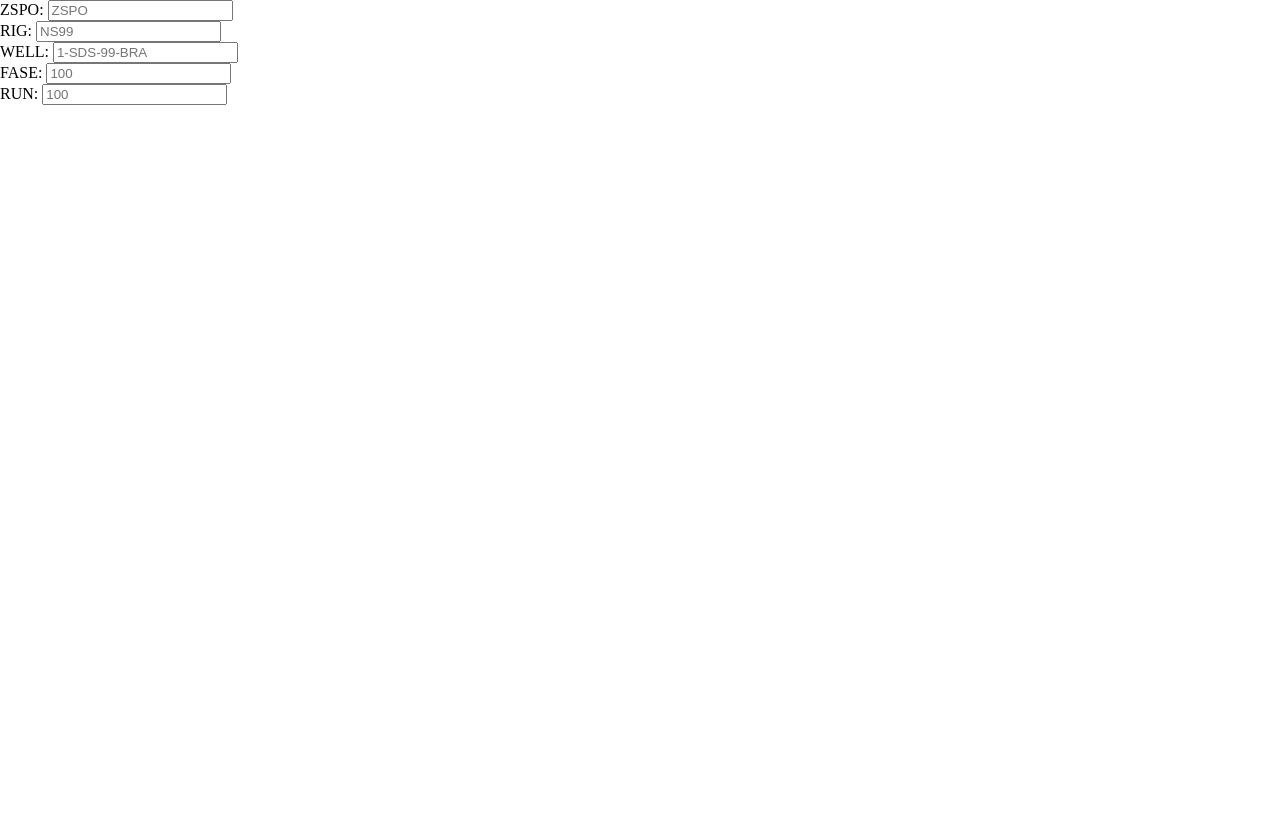
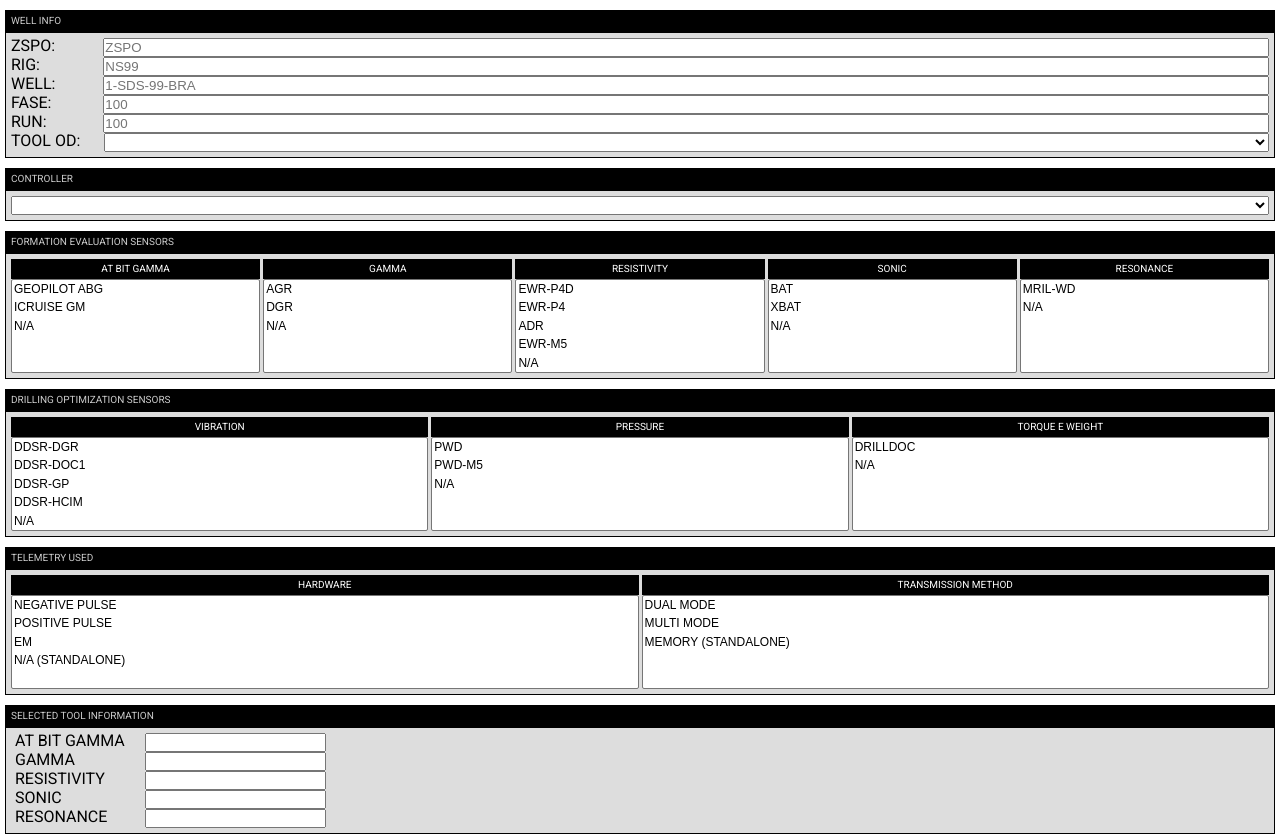
Before and after one commit to fbmarinho/georeport, a plain HTML site: page index.html in a window 1280 px wide. Before the commit the page ends 800 px from the top, so only its background shows below. Drawn offline with nearby package versions, Linux system fonts and the light colour scheme.

Commit message:
added drilling sensors section

```diff
--- /dev/null
+++ b/data.js
@@ -0,0 +1,224 @@
+const controller = [
+  {
+    name: "HCIM",
+    checked: true,
+    memory: {
+      type: "ECMB",
+      capacity: 4096
+    },
+    battery: {
+      capacity: 96,
+      charge: 95.98
+    }
+  }
+];
+
+const fedata = [
+	{
+  	type: "At Bit Gamma",
+    battery: false,
+    memmory: false,
+    tools: [
+ 			{	name: "GeoPilot ABG", curves: [
+      	"R|ABG|Gamma Ray|ABGC|GeoPilot At Bit Gamma Ray (api)",
+        "M|ABG|Gamma Ray|ABGC|GeoPilot At Bit Gamma Ray (api)",
+      ], checked: false},
+      {	name: "ICruise GM", curves: [
+      	"R|RG GR RT|Gamma Ray|ABGC|ICruise At Bit Gamma Ray (api)",
+        "M|RG GM Bulk|Gamma Ray|ABGC|ICruise At Bit Gamma Ray (api)",
+      ], checked: false},
+      {	name: "N/A", curves: [], checked: true},
+    ]
+  },
+	{
+  	type: "Gamma",
+    battery: false,
+    memmory: false,
+    tools: [
+    	{	name: "AGR", curves: [], checked: false},
+      {	name: "DGR", curves: [
+      	"R|DGR|Gamma Ray|SGRC|DGR Combined Gamma Ray (api)",
+				"M|DGR|Gamma Ray|SGRC|DGR Combined Gamma Ray (api)",
+      ],
+      checked: false},
+      {	name: "N/A", curves: [], checked: true},
+    ]
+  },
+  {
+  	type: "Resistivity",
+    battery: false,
+    memmory: false,
+    tools: [
+    	{	name: "EWR-P4D", curves: [
+      	"R|EWR 42T|EWR Phase Res|R42P|EWR 42in Phase Resistivity 1Mhz (Ohm.m)",
+        "R|EWR 30T|EWR Phase Res|R30P|EWR 30in Phase Resistivity 2Mhz (Ohm.m)",
+        "R|EWR 24T|EWR Phase Res|R24P|EWR 24in Phase Resistivity 2Mhz (Ohm.m)",
+        "R|EWR 18T|EWR Phase Res|R18P|EWR 18in Phase Resistivity 2Mhz (Ohm.m)",
+				"R|EWR 42T|EWR Atten Res|R42A|EWR 42in Attenuation Resistivity 1Mhz (Ohm.m)",
+        "R|EWR 30T|EWR Atten Res|R30A|EWR 30in Attenuation Resistivity 2Mhz (Ohm.m)",
+        "R|EWR 24T|EWR Atten Res|R24A|EWR 24in Attenuation Resistivity 2Mhz (Ohm.m)",
+        "R|EWR 18T|EWR Atten Res|R18A|EWR 18in Attenuation Resistivity 2Mhz (Ohm.m)",
+				"M|EWR 42T|EWR Phase Res|R42P|EWR 42in Phase Resistivity 1Mhz (Ohm.m)",
+        "M|EWR 30T|EWR Phase Res|R30P|EWR 30in Phase Resistivity 2Mhz (Ohm.m)",
+        "M|EWR 24T|EWR Phase Res|R24P|EWR 24in Phase Resistivity 2Mhz (Ohm.m)",
+        "M|EWR 18T|EWR Phase Res|R18P|EWR 18in Phase Resistivity 2Mhz (Ohm.m)",
+        "M|EWR 42T|EWR Atten Res|R42A|EWR 42in Attenuation Resistivity 1Mhz (Ohm.m)",
+        "M|EWR 30T|EWR Atten Res|R30A|EWR 30in Attenuation Resistivity 2Mhz (Ohm.m)",
+        "M|EWR 24T|EWR Atten Res|R24A|EWR 24in Attenuation Resistivity 2Mhz (Ohm.m)",
+        "M|EWR 18T|EWR Atten Res|R18A|EWR 18in Attenuation Resistivity 2Mhz (Ohm.m)",
+      ],
+      checked: false},
+      {	name: "EWR-P4", curves: [
+      	"R|EWR 39T|EWR Phase Res|R39P|EWR 39in Phase Resistivity 1Mhz (Ohm.m)",
+        "R|EWR 27T|EWR Phase Res|R27P|EWR 27in Phase Resistivity 2Mhz (Ohm.m)",
+        "R|EWR 15T|EWR Phase Res|R15P|EWR 15in Phase Resistivity 2Mhz (Ohm.m)",
+        "R|EWR 09T|EWR Phase Res|R09P|EWR 09in Phase Resistivity 2Mhz (Ohm.m)",
+				"R|EWR 39T|EWR Atten Res|R39A|EWR 39in Attenuation Resistivity 1Mhz (Ohm.m)",
+        "R|EWR 27T|EWR Atten Res|R27A|EWR 27in Attenuation Resistivity 2Mhz (Ohm.m)",
+        "R|EWR 15T|EWR Atten Res|R15A|EWR 15in Attenuation Resistivity 2Mhz (Ohm.m)",
+        "R|EWR 09T|EWR Atten Res|R09A|EWR 09in Attenuation Resistivity 2Mhz (Ohm.m)",
+        "M|EWR 39T|EWR Phase Res|R39P|EWR 39in Phase Resistivity 1Mhz (Ohm.m)",
+        "M|EWR 27T|EWR Phase Res|R27P|EWR 27in Phase Resistivity 2Mhz (Ohm.m)",
+        "M|EWR 15T|EWR Phase Res|R15P|EWR 15in Phase Resistivity 2Mhz (Ohm.m)",
+        "M|EWR 09T|EWR Phase Res|R09P|EWR 09in Phase Resistivity 2Mhz (Ohm.m)",
+				"M|EWR 39T|EWR Atten Res|R39A|EWR 39in Attenuation Resistivity 1Mhz (Ohm.m)",
+        "M|EWR 27T|EWR Atten Res|R27A|EWR 27in Attenuation Resistivity 2Mhz (Ohm.m)",
+        "M|EWR 15T|EWR Atten Res|R15A|EWR 15in Attenuation Resistivity 2Mhz (Ohm.m)",
+        "M|EWR 09T|EWR Atten Res|R09A|EWR 09in Attenuation Resistivity 2Mhz (Ohm.m)",
+      ], checked: false},
+      {	name: "ADR", curves: [
+      	"R|ADR Comp Avg RT|PRes125K48in|RL48P|ADR 48in Phase Resistivity 125Khz (Ohm.m)",
+        "R|ADR Comp Avg RT|ARes125K48in|RL48A|ADR 48in Attenuation Resistivity 125Khz (Ohm.m)",
+        "R|ADR Comp Avg RT|PRes2M48in|RH48P|ADR 48in Phase Resistivity 2Mhz (Ohm.m)",
+        "R|ADR Comp Avg RT|ARes2M48in|RH48A|ADR 48in Attenuation Resistivity 2Mhz (Ohm.m)",
+        "R|ADR Comp Avg RT|PRes2M32in|RH32P|ADR 32in Phase Resistivity 2Mhz (Ohm.m)",
+        "R|ADR Comp Avg RT|ARes2M32in|RH32A|ADR 32in Attenuation Resistivity 2Mhz (Ohm.m)",
+        "R|ADR Comp Avg RT|PRes2M16in|RH16P|ADR 16in Phase Resistivity 2Mhz (Ohm.m)",
+        "R|ADR Comp Avg RT|ARes2M16in|RH16A|ADR 16in Attenuation Resistivity 2Mhz (Ohm.m)",
+        "M|ADR Comp Av 48L|Avg Phase Res|RL48P|ADR 48in Phase Resistivity 125Khz (Ohm.m)",
+        "M|ADR Comp Av 48L|Avg Atten Res|RL48A|ADR 48in Attenuation Resistivity 125Khz (Ohm.m)",
+        "M|ADR Comp Av 48H|Avg Phase Res|RH48P|ADR 48in Phase Resistivity 2Mhz (Ohm.m)",
+        "M|ADR Comp Av 48H|Avg Atten Res|RH48A|ADR 48in Attenuation Resistivity 2Mhz (Ohm.m)",
+        "M|ADR Comp Av 32H|Avg Phase Res|RH32P|ADR 32in Phase Resistivity 2Mhz (Ohm.m)",
+        "M|ADR Comp Av 32H|Avg Atten Res|RH32A|ADR 32in Attenuation Resistivity 2Mhz (Ohm.m)",
+        "M|ADR Comp Av 16H|Avg Phase Res|RH16P|ADR 16in Phase Resistivity 2Mhz (Ohm.m)",
+        "M|ADR Comp Av 16H|Avg Atten Res|RH16A|ADR 16in Attenuation Resistivity 2Mhz (Ohm.m)",
+        ], checked: true},
+      {	name: "EWR-M5", curves: [], checked: false},
+      {	name: "N/A", curves: [], checked: true},
+    ]
+  },
+  {
+  	type: "Sonic",
+    battery: true,
+    memmory: true,
+    tools: [
+    	{	name: "BAT", curves: [
+      	"R|BAT Sonic RT|Comp Slowness|DTC|BAT Compressional Slowness (uspf)",
+        "R|BAT Sonic RT|Shear Slowness|DTS|BAT Shear Slowness (uspf)",
+        "M|BAT Studio|DTC|DTC|BAT Compressional Slowness (uspf)",
+        "M|BAT Studio|DTC|DTS|BAT Shear Slowness (uspf)",
+      ], checked: false},
+      {	name: "XBAT", curves: [
+      	"R|XBAT RT|Comp Slowness|XDTC|XBAT Compressional Slowness (uspf)",
+        "R|XBAT RT|Shear Slowness|XDTS|XBAT Shear Slowness (uspf)",
+        "M|XBAT Studio|DTC|XDTC|XBAT Compressional Slowness (uspf)",
+        "M|XBAT Studio|DTC|XDTS|XBAT Shear Slowness (uspf)",
+      ], checked: false},
+      {	name: "N/A", curves: [], checked: true},
+    ]
+  },
+  {
+  	type: "Resonance",
+    battery: true,
+    memmory: true,
+    tools: [
+    	{	name: "MRIL-WD", curves: [
+      	"R|MRIL-WD Spectra|MPHIT1|MPHIT1|MRIL-WD Effective Porosity (pu)",
+        "R|MRIL-WD Spectra|MFFIT1|MFFIT1|MRIL-WD Free Fluid Porosity (pu)",
+        "R|MRIL-WD Spectra|T1 Perm|MPERMT1|MRIL-WD Permeability (mD)",
+        "R|MRIL-WD Spectra|Poros Total|MSIGT1|MRIL-WD Total Porosity (pu)",
+        "R|MRIL-WD Spectra|T1 Sm Spectra|T1DIST|MRIL-WD Distribution (ms)",
+        "R|MRIL-WD Spectra|MLOGMT1|T1LM|MRIL-WD Distribution Log Mean (ms)",
+      ], checked: true},
+      {	name: "N/A", curves: [], checked: true},
+    ]
+  },
+];
+
+const drilling = [
+	{
+  	name: "Vibration",
+    multiple: true,
+    tools: [
+ 			{	name: "DDSr-DGR", curves: [], checked: false},
+      {	name: "DDSr-DOC1", curves: [], checked: false},
+      {	name: "DDSr-GP", curves: [], checked: false},
+      {	name: "DDSr-HCIM", curves: [], checked: false},
+      {	name: "N/A", curves: [], checked: false},
+    ]
+  },
+  {
+  	name: "Pressure",
+    battery: false,
+    memmory: false,
+    tools: [
+    	{	name: "PWD", curves: [], checked: true},
+      {	name: "PWD-M5", curves: [], checked: true},
+      {	name: "N/A", curves: [], checked: true},
+    ]
+  },
+  {
+  	name: "Torque e Weight",
+    tools: [
+    	{	name: "DRILLDOC", curves: [], checked: true},
+      {	name: "N/A", curves: [], checked: true},
+    ]
+  }
+];
+
+const telemetry = [
+  {
+    name: "NEGATIVE PULSE",
+    checked: true,
+    limits: {
+      lcm: "40 lb/bbl Fine/Medium"
+    },
+    battery: 46,
+  },
+  {
+    name: "POSITIVE PULSE",
+    checked: false,
+    limits: {
+      lcm: "120 lb/bbl Fine/Medium"
+    },
+    battery: null,
+  },
+  {
+    name: "EM",
+    checked: false,
+    limits: {
+      lcm: "120 lb/bbl Fine/Medium"
+    },
+    battery: null,
+  },
+  {
+    name: "N/A (Standalone)",
+    checked: false,
+  }
+];
+
+const transmission = [
+  {
+    name: "Dual Mode",
+    checked: true,
+  },
+  {
+    name: "Multi mode",
+    checked: false,
+  },
+  {
+    name: "Memory (Standalone)",
+    checked: false,
+  }
+]
--- a/index.html
+++ b/index.html
@@ -1,23 +1,47 @@
 <!DOCTYPE html>
 <html>
 <head>
-  <title>Halliburton usefull links</title>
+  <title>GEOREPORT - M/LWD Tool information</title>
   <link rel="preconnect" href="https://fonts.gstatic.com">
   <link href="https://fonts.googleapis.com/css2?family=Roboto&display=swap" rel="stylesheet">
   <link rel="stylesheet" href="https://cdn.jsdelivr.net/npm/reset-css@5.0.1/reset.css">
   <link rel="stylesheet" href="style.css">
   </head>
+  <script type="text/javascript" src="data.js"></script>
   <script type="text/javascript" src="script.js"></script>
 <body>
-  <div>
-    <div class="header fields">
+    <span class="section title">Well info</span>
+    <div id="header" class="section">
       <div><span>ZSPO:</span> <input class="wellinfo" type="text" name="zspo" placeholder="ZSPO" /></div>
       <div><span>RIG:</span> <input class="wellinfo" type="text" name="rig" placeholder="NS99" /></div>
       <div><span>WELL:</span> <input class="wellinfo" type="text" name="well" placeholder="1-SDS-99-BRA" /></div>
       <div><span>FASE:</span> <input class="wellinfo" type="text" name="fase" placeholder="100" /></div>
       <div><span>RUN:</span> <input class="wellinfo" type="text" name="run" placeholder="100" /></div>
+      <div>
+        <span>TOOL OD:</span>
+        <select class="wellinfo">
+          <option value="9.5" selected>9 1/2"</option>
+          <option value="8">8"</option>
+          <option value="6.75">6 3/4"</option>
+        </select>
+      </div>
     </div>
-  </div>
+
+    <span class="section title">Controller</span>
+    <div id="controller" class="section"></div>
+
+    <span class="section title">Formation Evaluation Sensors</span>
+    <div id="fedata" class="section"></div>
+
+    <span class="section title">Drilling Optimization Sensors</span>
+    <div id="drilling" class="section"></div>
+
+    <span class="section title">Telemetry used</span>
+    <div id="telemetry" class="section"></div>
+
+
+    <span class="section title">Selected Tool information</span>
+    <div id="tooldata" class="section"></div>
 </body>
 </body>
 </html>
--- a/script.js
+++ b/script.js
@@ -1,5 +1,8 @@
 HTMLCollection.prototype.forEach = Array.prototype.forEach
 HTMLCollection.prototype.filter = Array.prototype.filter
+String.prototype.toNameFormat = function () {
+  return this.replace(/-|\s+/g, '').toLowerCase()
+}
 
 //Debounce function
 var debounce = (callback, wait = 250) => {
@@ -10,19 +13,177 @@ var debounce = (callback, wait = 250) => {
   };
 };
 
+
+
+//Input Creation
+function createInput(measurement){
+  var container = document.createElement("div");
+  container.classList.add("input");
+
+  var label = measurement.type;
+  var name = "serial_"+measurement.type.toNameFormat();
+
+  var input = document.createElement("input");
+  input.type = "text";
+  input.id = name;
+  input.name = name;
+
+  var title = document.createElement('label');
+  title.setAttribute("for", name);
+  title.innerText = label;
+
+  container.appendChild(title)
+  container.appendChild(input)
+
+  return container;
+}
+
+// Selector Creation
+function createSelector(name, title, items, length=5, multiple=false){
+
+  //Create container
+  var container = document.createElement("div");
+  container.classList.add("selector");
+
+  //Create title if informed
+  if(title){
+    var span = document.createElement("span");
+    span.innerHTML = title;
+    span.classList.add("title");
+    container.appendChild(span);
+  }
+
+  //Do we have items ?
+  if (items?.length>0) {
+
+    //Create select
+    var select = document.createElement("select");
+      select.name = name;
+      select.multiple = multiple;
+      select.size = items.length > length ? items.length : length;
+
+    items.forEach((item)=>{
+      console.log(item.name)
+      var container = document.createElement("option");
+      container.innerHTML = item.name;
+      container.value = item.name.toNameFormat();
+      container.selected = item.checked;
+
+      select.appendChild(container);
+
+    })
+
+    container.appendChild(select);
+  }  else {
+    var text = document.createTextNode("No items found");
+    container.appendChild(text);
+  }
+
+  return container;
+}
+
+
+
+function getSavedData(){
+  const get = async (e) => {
+    var saved = await localStorage.getItem(e.name);
+    e.value = saved ? saved : '';
+  }
+  document.getElementsByTagName("input").forEach(get);
+  document.getElementsByTagName("select").forEach(get);
+}
+
+
 //DOM Loaded
 document.addEventListener("DOMContentLoaded", function() {
 
-  document.getElementsByTagName("input").forEach(async (input) => {
-    //Persist data when edited
-    input.addEventListener("input",debounce(async ()=>{
-      await localStorage.setItem(input.name, input.value);
+  function parseCurveData(string){
+    //String format "description|record|variable|minemonic|label"
+    var data = typeof string == "string" ? string.split("|") : [];
+    if(data.length !== 5) return {error: "bad string format"}
+    return {
+      description:  data[0],
+      record:       data[1],
+      variable:     data[2],
+      minemonic:    data[3],
+      label:        data[4]
+    };
+  }
+
+  var controller_container = document.getElementById("controller");
+  var fedata_container = document.getElementById("fedata");
+  var drilling_container = document.getElementById("drilling");
+  var telemetry_container = document.getElementById("telemetry");
+  var tooldata_container = document.getElementById("tooldata");
+
+  //Create controller data
+  function generateController(){
+    controller_container.innerHTML = "";
+    controller_container.appendChild(createSelector("controller", null, controller, 1));
+  }
+
+  //Create FE Data
+  function generateFedata(){
+    fedata_container.innerHTML = "";
+    fedata.map((measure)=>{
+      var name = measure.type.toNameFormat();
+      var title = measure.type;
+      fedata_container.appendChild(
+        createSelector(name,title,measure.tools)
+        );
+    })
+  }
+
+  //Create Drillling Data
+  function generateDrilling(){
+    drilling_container.innerHTML = "";
+    drilling.map((tool)=>{
+      var name = tool.name.toNameFormat();
+      var title = tool.name;
+      drilling_container.appendChild(
+        createSelector(name,title,tool.tools, 5, tool.multiple));
+    })
+  }
+
+  function generateToolData(){
+    tooldata_container.innerHTML = "";
+    fedata.map((measure)=>{
+      var saved = localStorage.getItem(measure.type.toNameFormat());
+      if(saved !== "n/a") tooldata_container.appendChild(createInput(measure))
+    })
+  }
+
+  function generateTelemetry(){
+    telemetry_container.innerHTML = "";
+    telemetry_container.appendChild(createSelector("telemetry", "Hardware", telemetry));
+    telemetry_container.appendChild(createSelector("transmission", "Transmission Method", transmission));
+  }
+
+  generateController();
+  generateFedata();
+  generateDrilling();
+  generateToolData();
+  generateTelemetry();
+
+  document.getElementsByTagName("select").forEach(async (e) => {
+    //Persist data when changed
+    e.addEventListener("change",debounce(async (e)=>{
+      var values = [];
+      var selected = e.target.options.filter((x)=>x.selected).map((e)=>values.push(e.value));
+      await localStorage.setItem(e.target.name, values.join());
+      generateToolData();
+      //getSavedData();
     }, 500));
-
-    //Get Saved Data if exists
-     var saved = await localStorage.getItem(input.name);
-     input.value = saved ? saved : ''
   });
 
+  //Persist data when edited
+  document.getElementsByTagName("input").forEach(async (e) => {
+    e.addEventListener("input",debounce(async ()=>{
+      await localStorage.setItem(e.name, e.value);
+      getSavedData();
+    }, 500));
+  });
+
+  getSavedData();
 
 });
--- a/style.css
+++ b/style.css
@@ -0,0 +1,130 @@
+* {
+  margin: 0px;
+  padding: 0px;
+  box-sizing: none;
+  text-transform: uppercase;
+}
+
+html {
+  font-family: 'Roboto', sans-serif;
+  height: 100vh;
+  width: 100vw;
+}
+
+.section {
+  display: flex;
+  padding: 5px;
+  border: 1px solid #000;
+  margin-left: 5px;
+  margin-right: 5px;
+  background-color: #ddd;
+}
+
+.section.title {
+  font-weight: 100;
+  justify-content: flex-start;
+  color: #ccc;
+  margin-top: 10px;
+}
+
+#header {
+  flex-direction: column;
+}
+
+#header div {
+ display: flex;
+}
+
+#header div > span {
+  width: 100px;
+}
+
+#header .wellinfo {
+  width: 100%;
+}
+
+#measurements {
+  flex-direction: row;
+}
+
+#tooldata {
+  flex-direction: column;
+}
+
+
+
+
+
+.selector {
+  display: flex;
+  flex-direction: column;
+  width: 100%;
+  margin-right: 3px;
+}
+
+.selector:last-child {
+  margin-right: 0px;
+}
+
+select:focus {
+  outline: none;
+}
+
+option:hover {
+  color: #FFF;
+  background-color: #555;
+  border-left: 5px solid #600;;
+}
+
+option:checked {
+  color: #FFF;
+  background-color: #777;
+  border-left: 5px solid #A00;
+  outline: none;
+}
+
+.title {
+  display: flex;
+  justify-content: center;
+  align-items: center;
+  background-color: black;
+  color: white;
+  font-size: 10px;
+  padding: 5px;
+}
+
+.section-title {
+  display: flex;
+  justify-content: center;
+  align-items: center;
+  background-color: black;
+  color: white;
+  font-size: 10px;
+  padding: 5px;
+}
+
+label {
+  margin-left: 4px;
+}
+
+select {
+  overflow: hidden;
+}
+
+option {
+  font-size: 12px;
+  padding: 2px;
+}
+
+#selected_tools {
+  display: flex;
+  flex-direction: column;
+}
+
+.input {
+  display: flex;
+ }
+
+.input label {
+   width: 130px;
+ }
```
